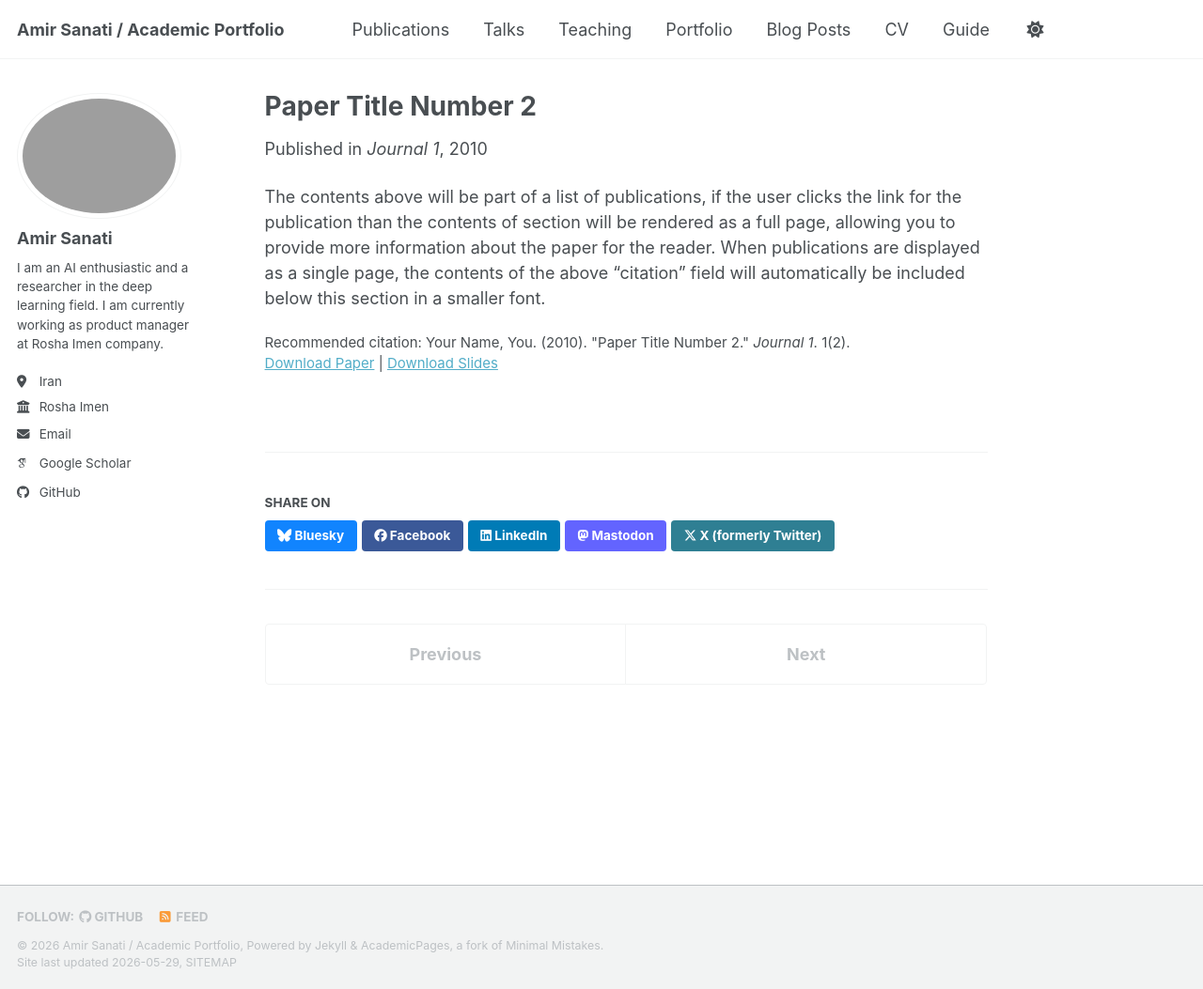
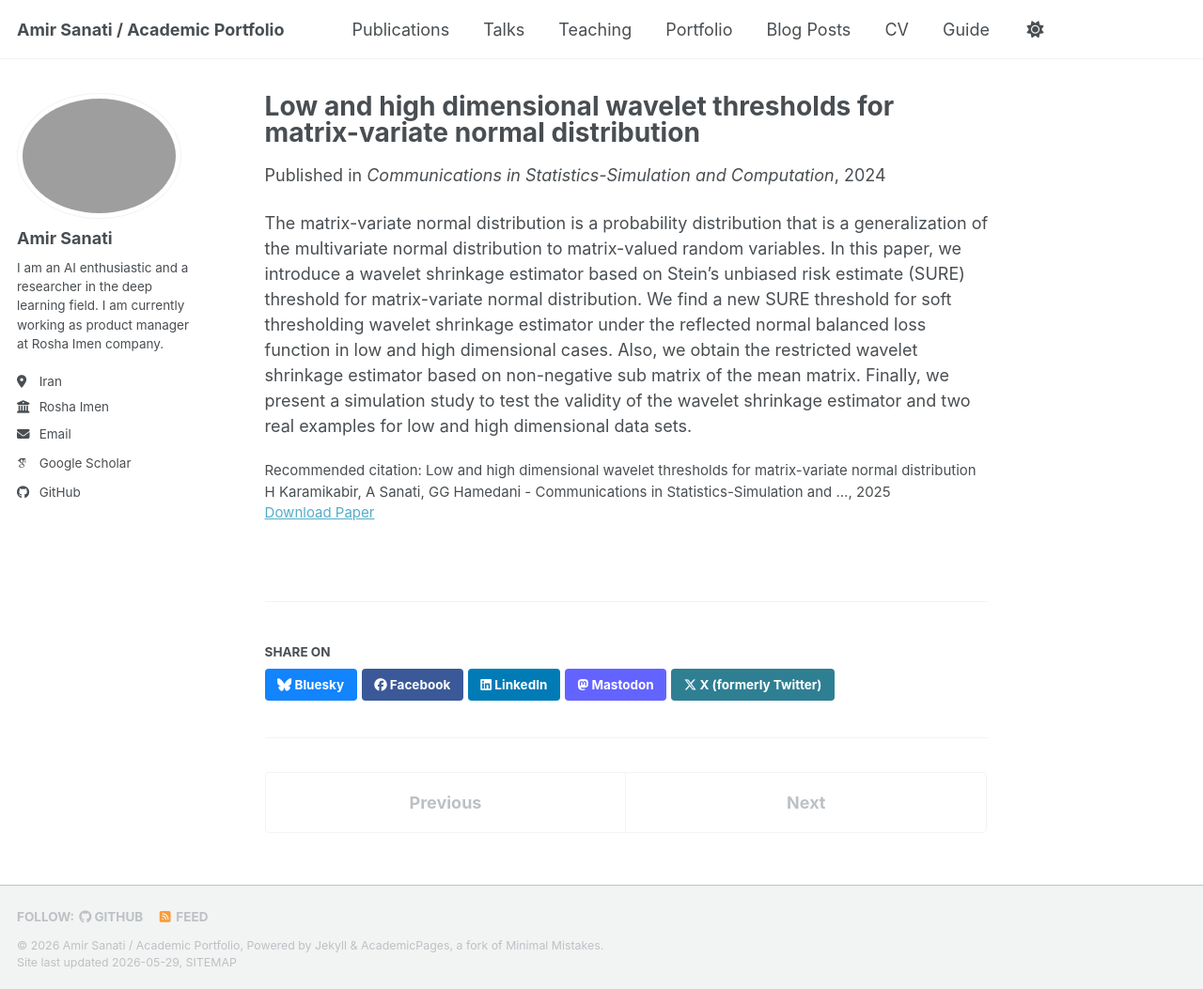
Before and after one commit to mramirsnt/mramirsnt.github.io, a Jekyll site: the page built from _publications/2010-10-01-paper-title-number-2.md, in a window 1280 px wide and 1053 px high. Shown: the whole window at 94% size. Built offline with Jekyll 4.4.1, drawn with Linux system fonts in a browser that asks for light colours; some web fonts are replaced; a script bundle is joined from its source files by our own code; library files that are not in the unit come from our copies.

Commit message:
update: revise titles and details for publications on wavelet thresholds

```diff
--- a/_publications/2010-10-01-paper-title-number-2.md
+++ b/_publications/2010-10-01-paper-title-number-2.md
@@ -1,14 +1,14 @@
 ---
-title: "Paper Title Number 2"
+title: "Low and high dimensional wavelet thresholds for matrix-variate normal distribution"
 collection: publications
 category: manuscripts
-permalink: /publication/2010-10-01-paper-title-number-2
-excerpt: 'This paper is about the number 2. The number 3 is left for future work.'
-date: 2010-10-01
-venue: 'Journal 1'
-slidesurl: 'https://academicpages.github.io/files/slides2.pdf'
-paperurl: 'https://academicpages.github.io/files/paper2.pdf'
-citation: 'Your Name, You. (2010). &quot;Paper Title Number 2.&quot; <i>Journal 1</i>. 1(2).'
+permalink: /publication/2024-03-04-low-high-dimensional-wavelet
+excerpt: 'Introduced a wavelet shrinkage estimator based on Stein’s unbiased risk estimate (SURE) threshold for matrix-variate normal distribution. '
+date: 2024-03-04
+venue: 'Communications in Statistics-Simulation and Computation'
+paperurl: 'https://www.tandfonline.com/doi/abs/10.1080/03610918.2024.2326595'
+citation: 'Low and high dimensional wavelet thresholds for matrix-variate normal distribution
+H Karamikabir, A Sanati, GG Hamedani - Communications in Statistics-Simulation and …, 2025'
 ---
 
-The contents above will be part of a list of publications, if the user clicks the link for the publication than the contents of section will be rendered as a full page, allowing you to provide more information about the paper for the reader. When publications are displayed as a single page, the contents of the above "citation" field will automatically be included below this section in a smaller font.
+The matrix-variate normal distribution is a probability distribution that is a generalization of the multivariate normal distribution to matrix-valued random variables. In this paper, we introduce a wavelet shrinkage estimator based on Stein’s unbiased risk estimate (SURE) threshold for matrix-variate normal distribution. We find a new SURE threshold for soft thresholding wavelet shrinkage estimator under the reflected normal balanced loss function in low and high dimensional cases. Also, we obtain the restricted wavelet shrinkage estimator based on non-negative sub matrix of the mean matrix. Finally, we present a simulation study to test the validity of the wavelet shrinkage estimator and two real examples for low and high dimensional data sets.
```
